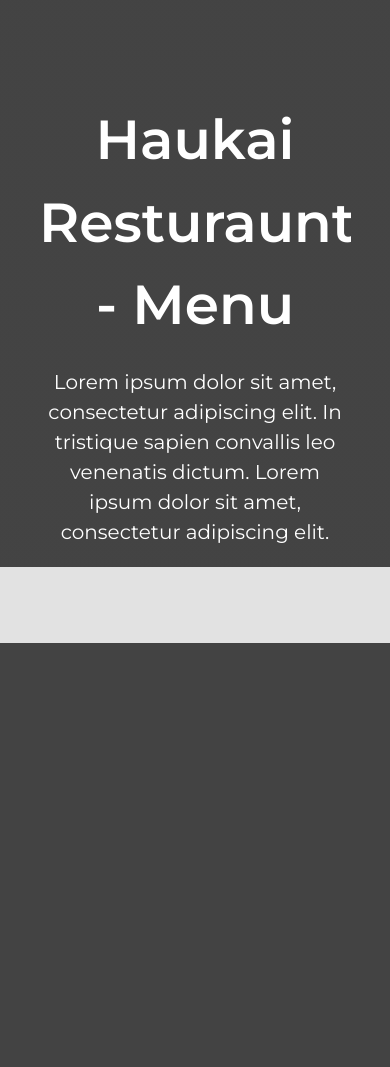
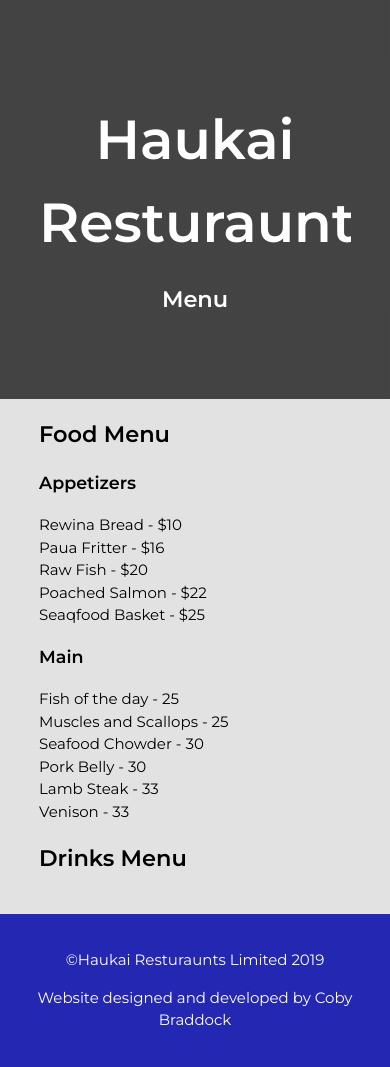
Before and after one commit to cobybraddock/Haukai-Resturant, a PHP site: page /menu.html in a window 390 px wide. Shown: the part 201-1268 px from the top of the page. Before the commit the page ends 844 px from the top, so only its background shows below. Run offline with PHP 8.4, Linux system fonts and the light colour scheme.

Commit message:
readme updated and most of the functionality has been added. Only the menu and readme file will need changing, and some responsive design features must be added.

```diff
--- a/Haukai-Website/css/styles.css
+++ b/Haukai-Website/css/styles.css
@@ -107,3 +107,25 @@ header a:hover{
 #resturaunt-pic .container img {
     max-width: 80%;
 }
+
+#booking-form .container iframe{
+    max-width: 100%
+}
+
+#resturaunt-location .container iframe{
+    max-width: 100%
+}
+
+#resturaunt-hours .container iframe{
+    max-width: 100%
+}
+
+/* footer */
+
+footer{
+    padding: 20px;
+    margin-top: 20px;
+    color: white;
+    background-color: #2427b1;
+    text-align: center;
+}
--- a/Haukai-Website/index.html
+++ b/Haukai-Website/index.html
@@ -40,6 +40,11 @@
         </div>
     </section>
 
+    <footer>
+        <p>©Haukai Resturaunts Limited 2019</p>
+        <p>Website designed and developed by Coby Braddock</p>
+    </footer>
+
 
 </body>
 </html>
--- a/Haukai-Website/menu.html
+++ b/Haukai-Website/menu.html
@@ -28,10 +28,40 @@
 
     <section id="showcase">
         <div class="container">
-            <h1>Haukai Resturaunt - Menu</h1>
-            <p>Lorem ipsum dolor sit amet, consectetur adipiscing elit. In tristique sapien convallis leo venenatis dictum. Lorem ipsum dolor sit amet, consectetur adipiscing elit.</p>
+            <h1>Haukai Resturaunt</h1>
+            <h2>Menu</h2>
         </div>
     </section>
+
+    <section id="menu">
+        <div class="container">
+            <h1>Food Menu</h1>
+            <h3>Appetizers</h3>
+            <ul>
+                <li>Rewina Bread - $10</li>
+                <li>Paua Fritter - $16</li>
+                <li>Raw Fish - $20</li>
+                <li>Poached Salmon - $22</li>
+                <li>Seaqfood Basket - $25</li>
+            </ul>
+
+            <h3>Main</h3>
+            <ul>
+                <li>Fish of the day - 25</li>
+                <li>Muscles and Scallops - 25</li>
+                <li>Seafood Chowder - 30</li>
+                <li>Pork Belly - 30</li>
+                <li>Lamb Steak - 33</li>
+                <li>Venison - 33</li>
+            </ul>
+            <h1>Drinks Menu</h1>
+        </div>
+    </section>
+
+    <footer>
+        <p>©Haukai Resturaunts Limited 2019</p>
+        <p>Website designed and developed by Coby Braddock</p>
+    </footer>
 
 
 </body>
```
Also changed, not shown: Haukai-Website/contact.html (+18 -2 lines), Haukai-Website/hours.html (+20 -2 lines), Haukai-Website/reservations.html (+15 -2 lines), README.md.
